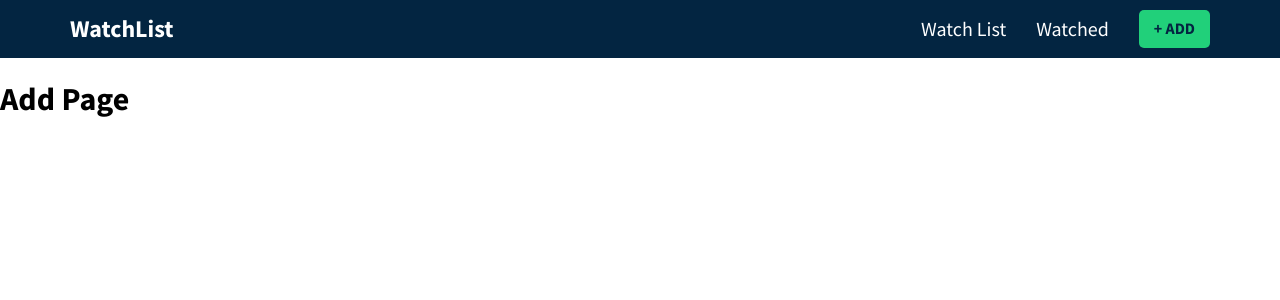
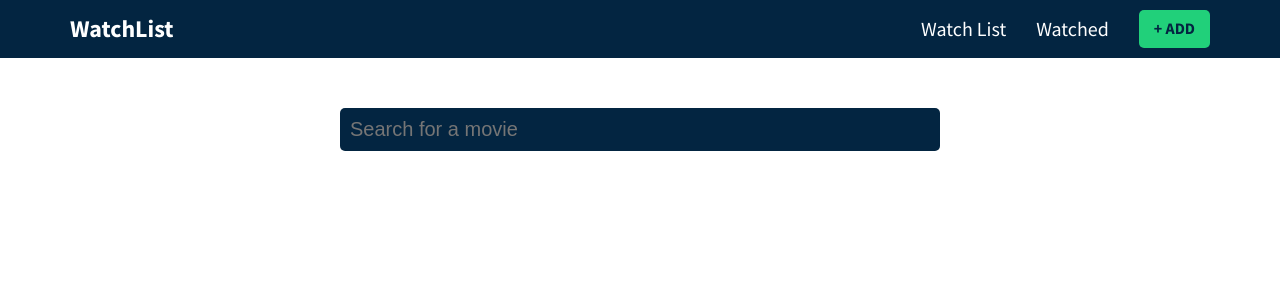
Before and after one commit to JavierCantoH/react-movieWatchlist, a React (Create React App) app: page /add in a window 1280 px wide. Shown: the top 300 px of the page. Built offline with nearby package versions, Linux system fonts and the light colour scheme.

Commit message:
API connection and fetching results

```diff
--- a/src/components/Add.js
+++ b/src/components/Add.js
@@ -1,9 +1,55 @@
-import React from 'react'
+import React, { useState } from 'react';
+
 
 export const Add = () => {
+    // query (search movie)
+    const [query, setQuery] = useState("");
+    // storing the result from the query, returning an array of results
+    const [results, setResults] = useState([]);
+
+    const onChange = (e) => {
+        e.preventDefault();
+        // setting the query = what user is typing
+        setQuery(e.target.value);
+        // fetch result from the movies db
+        fetch(
+          `https://api.themoviedb.org/3/search/movie?api_key=${process.env.REACT_APP_TMDB_KEY}&language=en-US&page=1&include_adult=false&query=${e.target.value}`
+        )
+          .then((res) => res.json())
+          .then((data) => {
+            if (!data.errors) {
+              setResults(data.results);
+            } else {
+              setResults([]);
+            }
+          });
+    };
+
+
     return (
-        <div>
-            <h1>Add Page</h1>
+        <div className="add-page">
+            <div className="container">
+                <div className="add-content">
+                    <div className="input-wrapper">
+                        <input
+                            type="text"
+                            placeholder="Search for a movie"
+                            value={query}
+                            onChange={onChange}
+                        />
+                    </div>
+                    {/* display results */}
+                    {results.length > 0 && (
+                        <ul className="results">
+                            {results.map((movie) => (
+                                <li key={movie.id}>
+                                {movie.title}
+                                </li>
+                            ))}
+                        </ul>
+                    )}
+                </div>
+            </div>
         </div>
     )
 }
```
